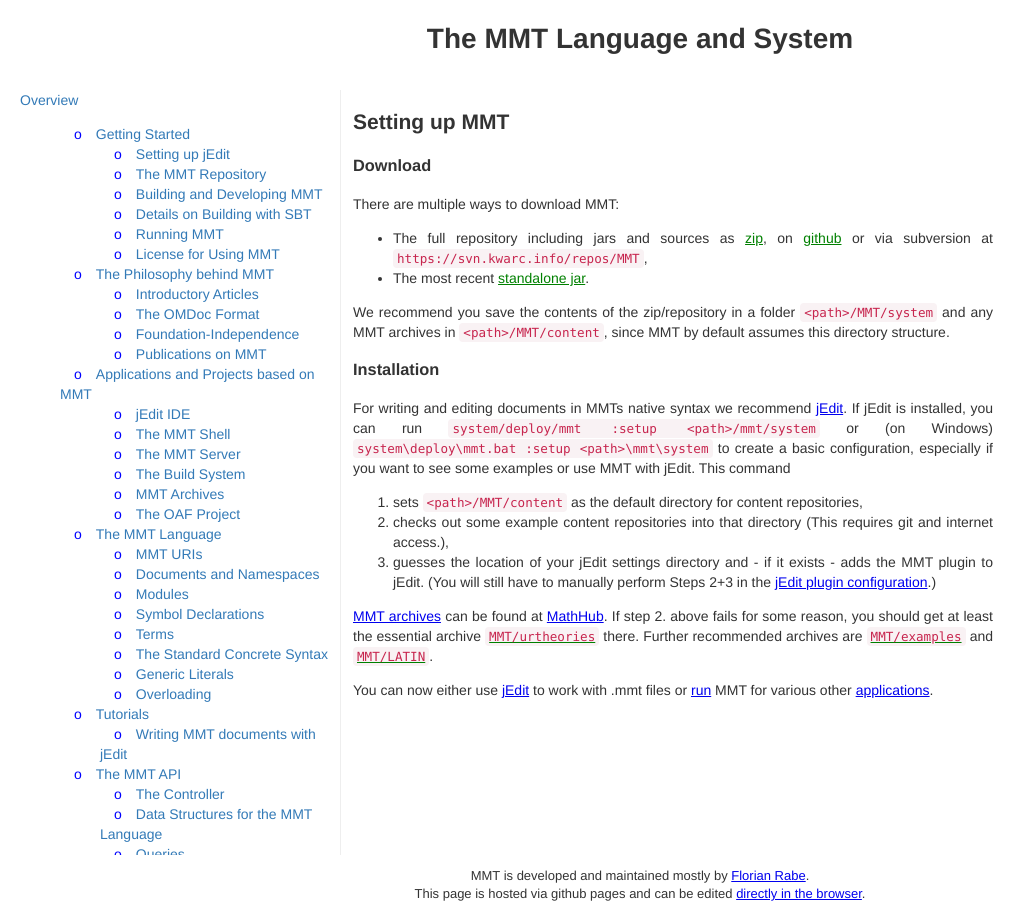
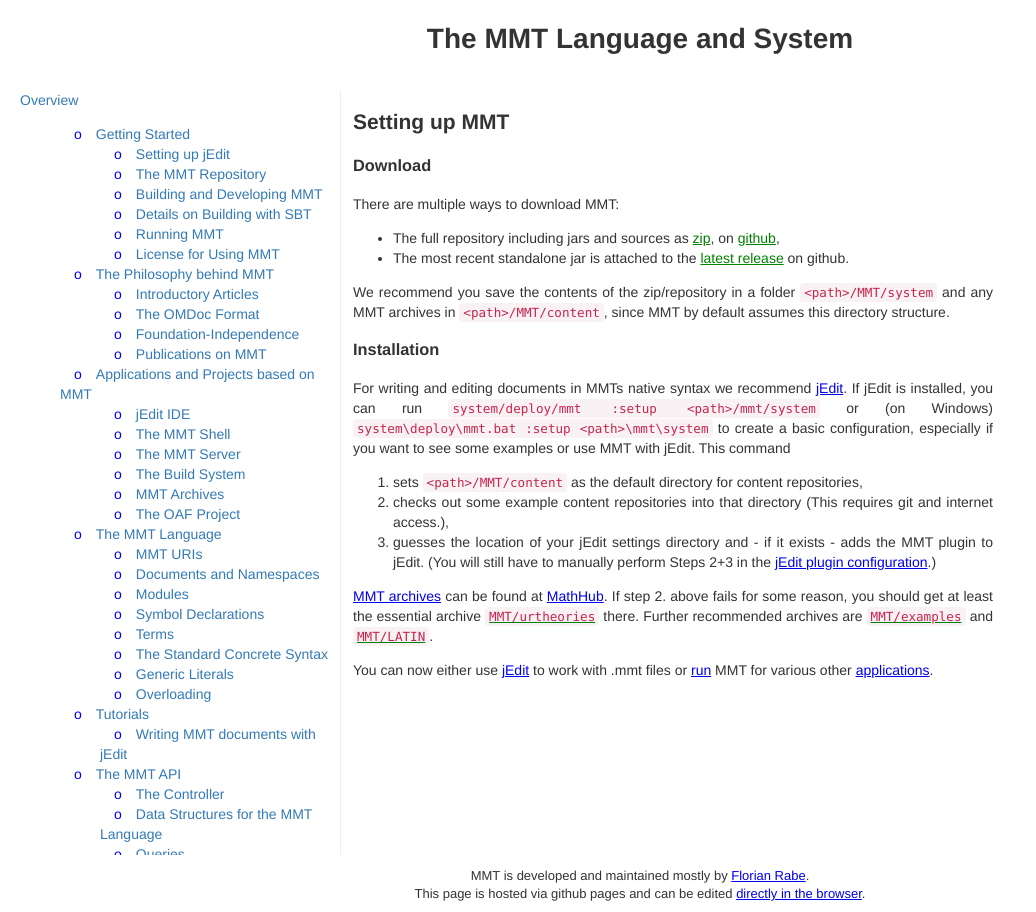
Before and after one commit to UniFormal/uniformal.github.io, a Jekyll site: the page built from doc/setup/index.md, in a window 1280 px wide. Shown: the whole page, without its empty margins (0-1036 px from the left). Built offline with Jekyll 4.4.1, drawn with Linux system fonts in a browser that asks for light colours.

Commit message:
Update link to the latest MMT.jar

```diff
--- a/doc/setup/index.md
+++ b/doc/setup/index.md
@@ -8,8 +8,8 @@
 
 There are multiple ways to download MMT:
 
-* The full repository including jars and sources as [zip](https://github.com/KWARC/MMT/archive/master-binaries.zip), on [github](https://github.com/KWARC/MMT) or via subversion at `https://svn.kwarc.info/repos/MMT`,
-* The most recent [standalone jar](https://github.com/KWARC/MMT/raw/master-binaries/deploy/mmt.jar).
+* The full repository including jars and sources as [zip](https://github.com/KWARC/MMT/archive/master-binaries.zip), on [github](https://github.com/KWARC/MMT),
+* The most recent standalone jar is attached to the [latest release](https://github.com/UniFormal/MMT/releases/latest) on github.
 
 We recommend you save the contents of the zip/repository in a folder `<path>/MMT/system` and any MMT archives in `<path>/MMT/content`, since MMT by default assumes this directory structure.
 
```
